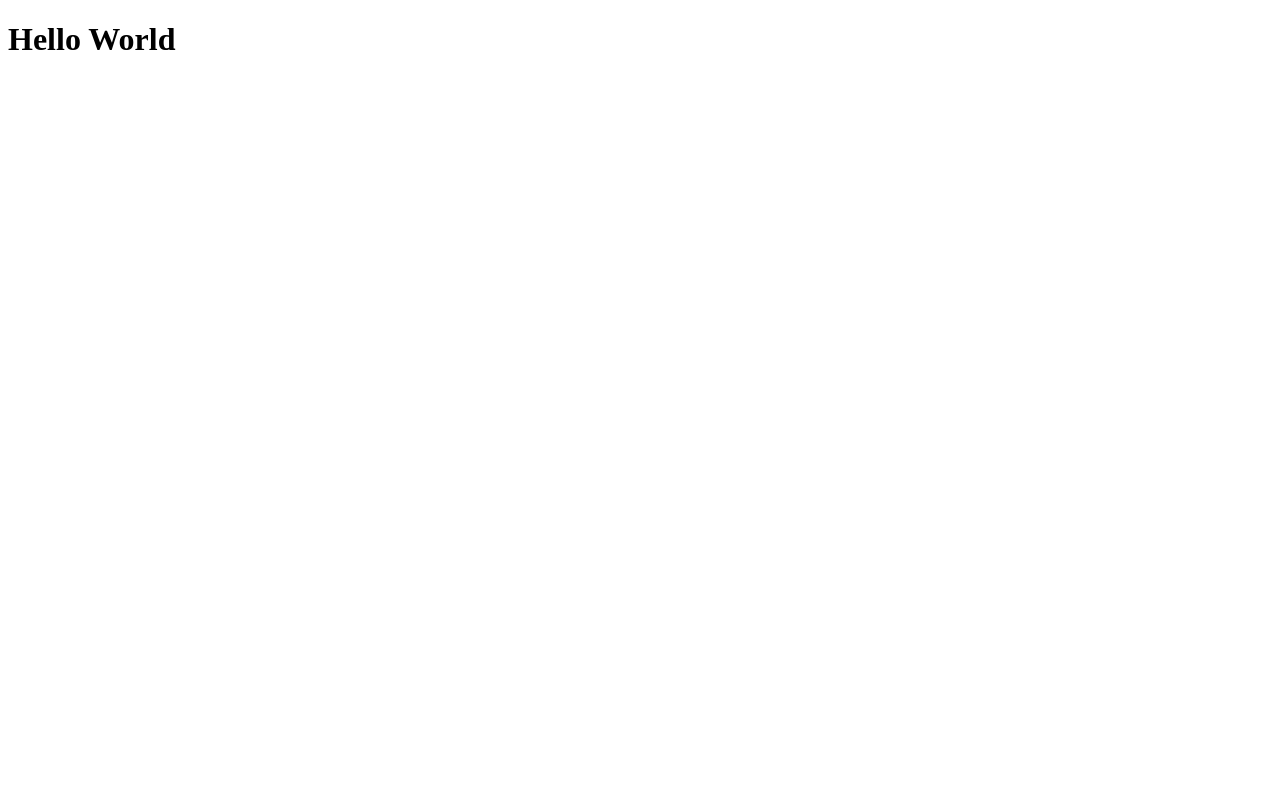
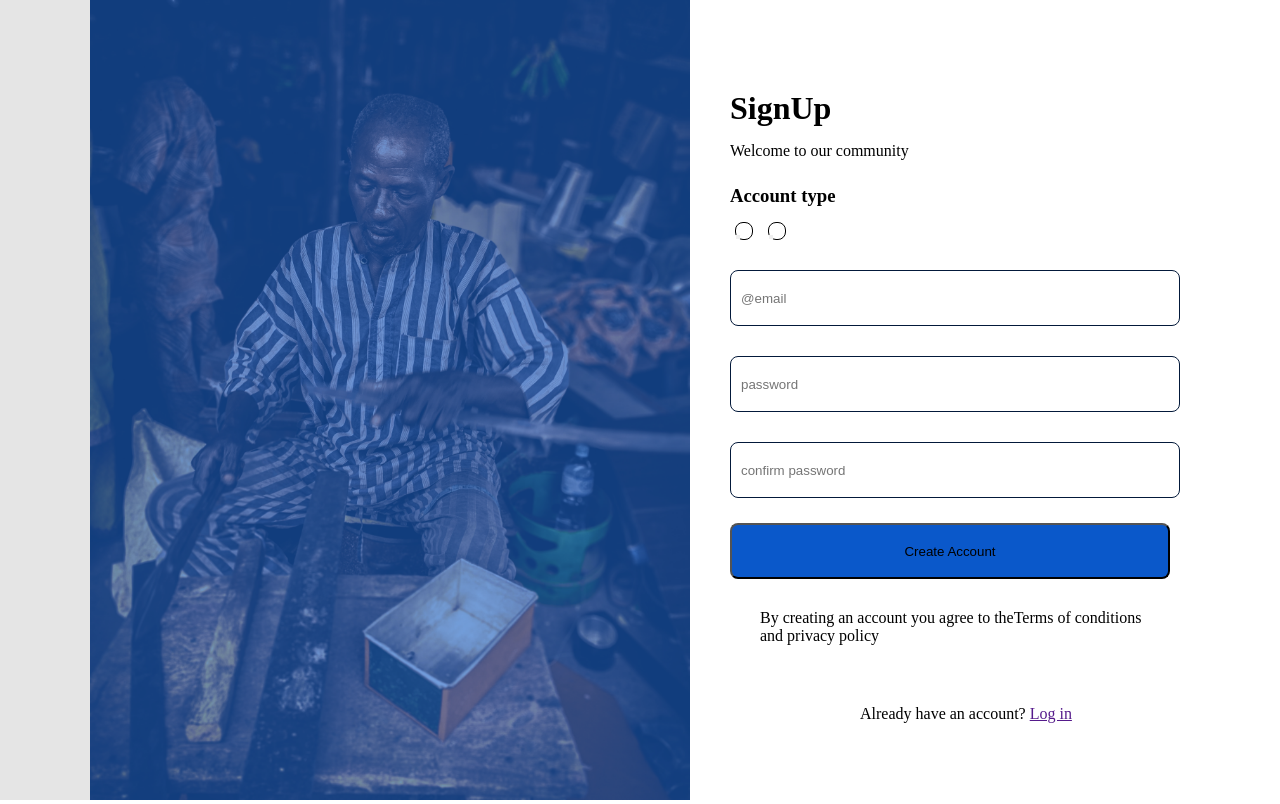
Before and after one commit to Women-Techsters-Fellowship-2021/Group8-HandyFIx-Frontend-Project, a React (Create React App) app: page / in a window 1280 px wide. Built offline with nearby package versions, Linux system fonts and the light colour scheme.

Commit message:
commit this

```diff
--- a/package.json
+++ b/package.json
@@ -8,7 +8,9 @@
     "@testing-library/user-event": "^12.8.3",
     "react": "^17.0.2",
     "react-dom": "^17.0.2",
+    "react-router-dom": "^5.3.0",
     "react-scripts": "4.0.3",
+    "react-toastify": "^8.0.3",
     "web-vitals": "^1.1.2"
   },
   "scripts": {
--- a/src/App.js
+++ b/src/App.js
@@ -1,12 +1,17 @@
-
-import './App.css';
+import React from "react";
+import SignUp from  './Pages/signup';
+import { BrowserRouter as Router, Route, Switch } from "react-router-dom";
 
 function App() {
   return (
-    <div>
-     <h1>Hello World</h1>
-    </div>
+    <Router>
+        <Switch>
+
+          <Route exact path="/" component={SignUp} />
+
+        </Switch>
+
+    </Router>
   );
 }
-
 export default App;
--- a/src/Pages/signup.jsx
+++ b/src/Pages/signup.jsx
@@ -0,0 +1,123 @@
+import React from "react";
+import { Link } from "react-router-dom";
+import "../Styles/signup.css";
+import sign from "../Images/sign.png";
+import { useState } from "react";
+import { toast  } from "react-toastify";
+
+const SignUp = () => {
+  const [userData, setUserData] = useState({
+    email: "",
+    password: "",
+    confirmPassword: "",
+  });
+
+  const [signUpDetails, setSignUpDetails] = useState({
+    email: "",
+    password: "",
+  });
+
+  const [validationErrorMsg, setValidationErrorMsg] = useState({
+    confirmPassword: "",
+  });
+
+  const handleChange = (e) => {
+    setUserData({
+      ...userData,
+      [e.target.id]: e.target.value,
+    });
+  };
+
+  const handleSubmit = (e) => {
+    e.preventDefault();
+    // const isValid = validatePassword()
+    // if(isValid){
+    if (userData.password === userData.confirmPassword) {
+      setSignUpDetails({
+        email: userData.email,
+        password: userData.password,
+      });
+      toast.error("SignUp succesful");
+      console.log("=====>", signUpDetails);
+      e.target.reset();
+    } else {
+      setValidationErrorMsg({
+        confirmPassword: "password does not match!",
+      });
+    }
+  };
+  console.log("=====>", signUpDetails);
+
+  return (
+    <div className="entire">
+      <div className="bodily">
+        <div className="firstbody">
+          <img src={sign} width={600} height={800} alt="" />
+        </div>
+
+        <div className="secondbody">
+          <h1>SignUp</h1>
+          <div className="bodyP">
+            <p>Welcome to our community</p>
+          </div>
+          <h3>Account type</h3>
+          <div className="userbutton">
+            <div className="userbutton1">
+              <button></button>
+            </div>
+            <div className="userbutton2">
+              <button></button>
+            </div>
+          </div>
+
+          <div className="formalert">
+            <form onSubmit={handleSubmit}>
+              <input
+                className="firstinput"
+                placeholder="@email"
+                type="text"
+                id="email"
+                required
+                onChange={handleChange}
+              />
+              <input
+                className="firstinput"
+                placeholder="password"
+                id="password"
+                name="password"
+                required
+                onChange={handleChange}
+              />
+              <input
+                className="firstinput"
+                placeholder="confirm password"
+                id="confirmPassword"
+                required
+                onChange={handleChange}
+              />
+               <small className="Error">{validationErrorMsg.confirmPassword}</small>
+              <button>Create Account</button>
+            </form>
+
+          </div>
+
+          <div className="privacy">
+            {" "}
+            <p>
+              By creating an account you agree to the
+              <span>Terms of conditions</span> and privacy policy{" "}
+            </p>
+          </div>
+          <div className="safety">
+            Already have an account?{" "}
+            <span>
+              <Link>Log in</Link>
+            </span>
+          </div>
+        </div>
+      </div>
+    </div>
+  );
+};
+
+export default SignUp;
--- /dev/null
+++ b/src/Styles/signup.css
@@ -0,0 +1,121 @@
+* {
+  padding: 0px;
+  margin: 0px;
+}
+
+.entire {
+  background: #e5e5e5;
+  max-width: 100vmax;
+}
+
+.firstbody {
+    margin-top: 0px;
+    height: 800px;
+    width: 600px;
+    margin-left:90px;
+    background:linear-gradient(url(../Images/sign.png) no-repeat);
+    background-size: cover;
+    mix-blend-mode: normal;
+
+}
+
+.bodily {
+  position: relative;
+  display: flex;
+  flex-direction: row;
+}
+
+.secondbody {
+  height: 800px;
+  width: 600px;
+  display: flex;
+  flex-direction: column;
+  background-color: white;
+}
+
+.secondbody h1 {
+  margin-left: 40px;
+  margin-top: 90px;
+}
+
+.bodyP p {
+  margin-left: 40px;
+  margin-top: 15px;
+  background-color: white;
+  margin-bottom: 10px;
+}
+
+.secondbody h3 {
+  margin-left: 40px;
+  margin-top: 15px;
+  margin-bottom: 15px;
+}
+
+.userbutton {
+  display: flex;
+  flex-direction: row;
+  margin-left: 30px;
+}
+
+.userbutton1 {
+
+    width: 16px;
+    height: 16px;
+    margin-bottom: 15px;
+    border: 1px solid black;
+    margin-left: 15px;
+    border-radius:8px;
+}
+
+.userbutton2 {
+
+  width: 16px;
+  height: 16px;
+  margin-bottom: 15px;
+  border: 1px solid black;
+  margin-left: 15px;
+  border-radius:8px;
+}
+
+.formalert form {
+  display: flex;
+  flex-direction: column;
+}
+
+.formalert input {
+  width: 450px;
+  height: 56px;
+  border-radius: 8px;
+  margin-left: 40px;
+  margin-top: 15px;
+  margin-bottom: 15px;
+  border: 1px solid #03193a;
+  box-sizing: border-box;
+  padding: 10px;
+}
+
+.formalert button {
+  margin-left: 40px;
+  border-radius: 8px;
+  width: 440px;
+  height: 56px;
+  margin-bottom: 15px;
+  background: #0A58CA;
+}
+
+.privacy{
+    margin-left: 70px;
+    margin-bottom: 60px;
+    width:400px;
+    margin-top:15px ;
+}
+.safety{
+    margin-left: 170px;
+}
+
+.Error{
+  color:red;
+  margin-left: 35px;
+  margin-top: 0;
+  margin-bottom: 10px;
+}
```
Also changed, not shown: src/Images/sign.png (added), 1 other file (tests, documents, lock files or other folders).
